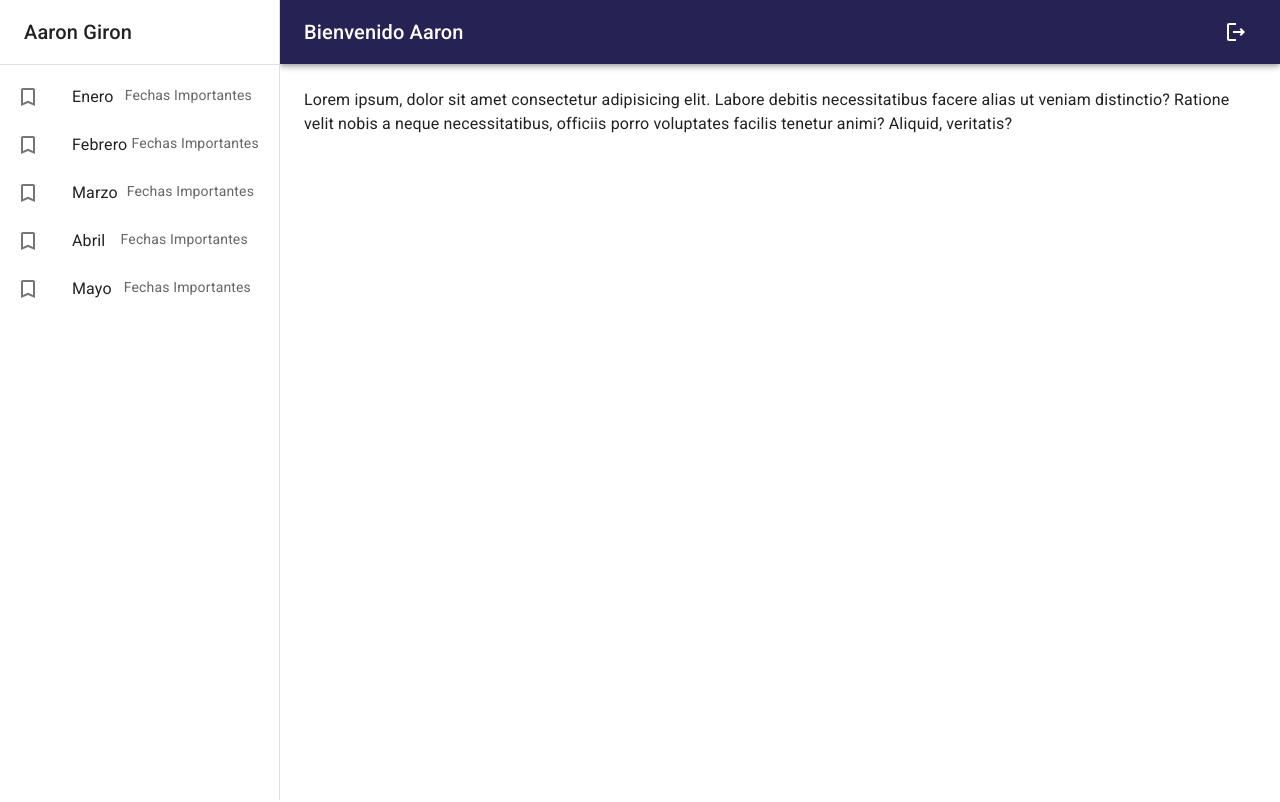
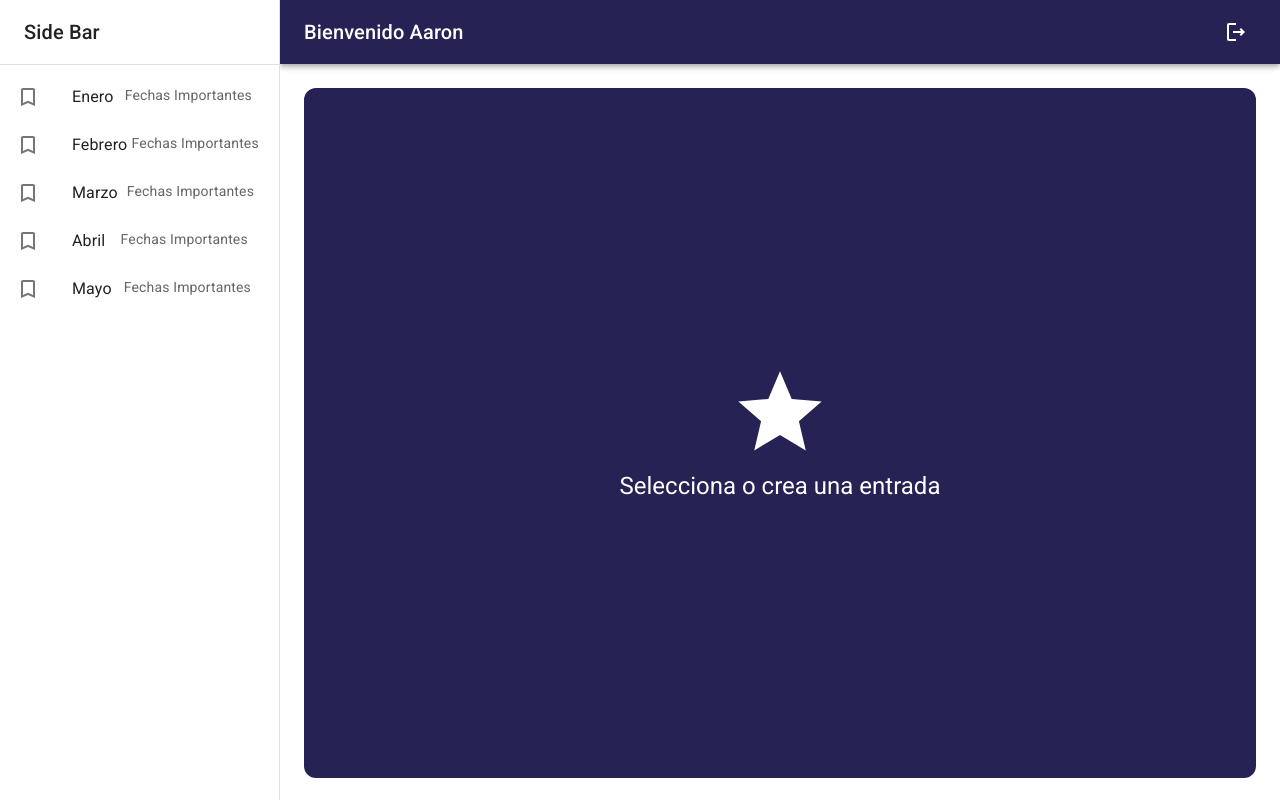
Before and after one commit to agirong/journal-app, a React (Vite) app: page / in a window 1280 px wide. Built offline with nearby package versions, Linux system fonts and the light colour scheme.

Commit message:
Agregar:  NothingSelectedView

```diff
--- a/src/journal/components/SideBar.jsx
+++ b/src/journal/components/SideBar.jsx
@@ -17,7 +17,7 @@ export const SideBar = ({drawerWidth}) => {
         >
             <Toolbar>
                 <Typography variant="h6" noWrap component='div'>
-                    Aaron Giron
+                    Side Bar
                 </Typography>
             </Toolbar>
             <Divider/>
--- a/src/journal/pages/JournalPage.jsx
+++ b/src/journal/pages/JournalPage.jsx
@@ -1,10 +1,11 @@
-import { Typography } from "@mui/material"
 import { JournalLayout } from "../layout/JournalLayout"
+import { NothingSelectedView } from "../views"
 
 export const JournalPage = () => {
   return (
     <JournalLayout>
-      <Typography>Lorem ipsum, dolor sit amet consectetur adipisicing elit. Labore debitis necessitatibus facere alias ut veniam distinctio? Ratione velit nobis a neque necessitatibus, officiis porro voluptates facilis tenetur animi? Aliquid, veritatis?</Typography>
+      {/* <Typography>Lorem ipsum, dolor sit amet consectetur adipisicing elit. Labore debitis necessitatibus facere alias ut veniam distinctio? Ratione velit nobis a neque necessitatibus, officiis porro voluptates facilis tenetur animi? Aliquid, veritatis?</Typography> */}
+      <NothingSelectedView/>
     </JournalLayout>
 
   )
--- /dev/null
+++ b/src/journal/views/NothingSelectedView.jsx
@@ -0,0 +1,22 @@
+import { StarOutlined } from '@mui/icons-material'
+import {Grid, Typography} from '@mui/material'
+
+export const NothingSelectedView = () => {
+  return (
+    <Grid
+        container
+        spacing={0}
+        direction="column"
+        alignItems="center"
+        justifyContent="center"
+        sx={{minHeight: 'calc(100vh - 110px)',backgroundColor:'primary.main', borderRadius:3}}
+    >
+        <Grid item xs={12}>
+            <StarOutlined sx={{fontSize:100, color: 'white'}}/>
+        </Grid>
+        <Grid item xs={12}>
+            <Typography color="white" variant='h5'>Selecciona o crea una entrada</Typography>
+        </Grid>
+    </Grid>
+  )
+}
--- /dev/null
+++ b/src/journal/views/index.js
@@ -0,0 +1 @@
+export * from './NothingSelectedView'
```
